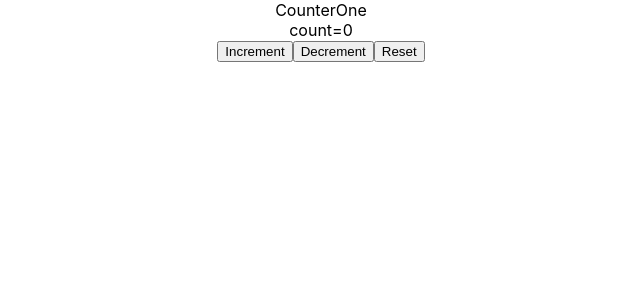
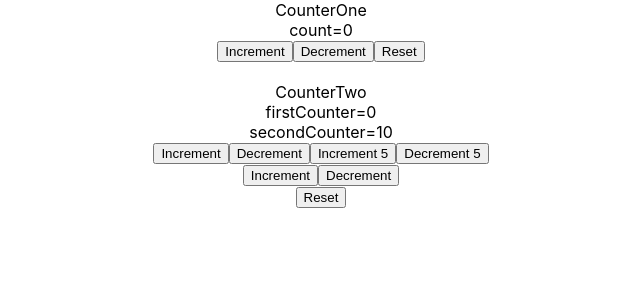
Before and after one commit to rishabhjaiswal155/React-Reducer-Hook, a React (Create React App) app: page / in a window 1280 px wide. Shown: the top 300 px of the page, without its empty margins (319-959 px from the left). Built offline with nearby package versions, Linux system fonts and the light colour scheme.

Commit message:
Counter example with useReducer hook(Complex state and action as a object )

```diff
--- a/src/App.js
+++ b/src/App.js
@@ -1,10 +1,12 @@
 import './App.css';
 import CounterOne from './components/CounterOne';
+import CounterTwo from './components/CounterTwo';
 
 function App() {
   return (
     <div className="App">
-      <CounterOne/>
+      <CounterOne/><br/>
+      <CounterTwo/>
     </div>
   );
 }
--- /dev/null
+++ b/src/components/CounterTwo.js
@@ -0,0 +1,41 @@
+import React, { useReducer } from 'react'
+const initialState = {
+    firstCounter: 0,
+    secondCounter:10
+}
+const reducer = (state, action) => {
+    switch (action.type) {
+        case 'increment':
+            return { ...state,firstCounter: state.firstCounter + action.value }
+        case 'decrement':
+            return { ...state,firstCounter: state.firstCounter - action.value }
+        case 'increment2':
+            return { ...state,secondCounter: state.secondCounter + action.value }
+        case 'decrement2':
+            return { ...state,secondCounter: state.secondCounter - action.value }
+        case 'reset':
+            return initialState
+        default:
+            return state
+    }
+}
+function CounterTwo() {
+    const [count, dispatch] = useReducer(reducer, initialState)
+    return (
+        <div>CounterTwo<br />
+            <div>firstCounter={count.firstCounter}</div>
+            <div>secondCounter={count.secondCounter}</div>
+            <button onClick={() => dispatch({ type: 'increment', value: 1 })}>Increment</button>
+            <button onClick={() => dispatch({ type: 'decrement', value: 1 })}>Decrement</button>
+            <button onClick={() => dispatch({ type: 'increment', value: 5 })}>Increment 5</button>
+            <button onClick={() => dispatch({ type: 'decrement', value: 5 })}>Decrement 5</button>
+            <div>
+            <button onClick={() => dispatch({ type: 'increment2', value: 1 })}>Increment</button>
+            <button onClick={() => dispatch({ type: 'decrement2', value: 1 })}>Decrement</button>
+            </div>
+            <button onClick={() => dispatch({ type: 'reset' })}>Reset</button>
+        </div>
+    )
+}
+
+export default CounterTwo
```
